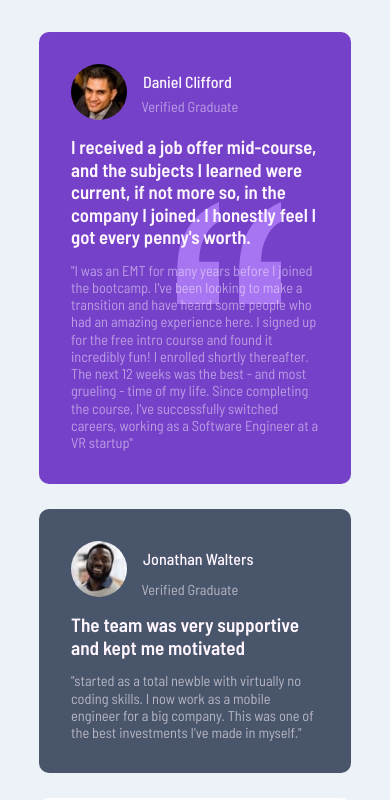
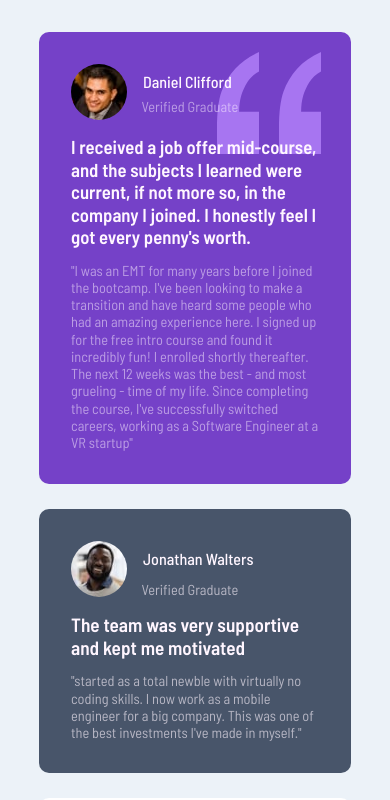
Before and after one commit to Taophycc/Testimonial-grid-section, a plain HTML site: page index.html in a window 390 px wide. Shown: the top 800 px of the page. Drawn offline with Linux system fonts and the light colour scheme.

Commit message:
Update style.css

```diff
--- a/style.css
+++ b/style.css
@@ -232,6 +232,7 @@ img {
     .grid-one {
         order: 1;
         grid-column: 1/2;
+        background-position:right 30px bottom 330px ;
     }
     .grid-two {
         order: 2;
```
